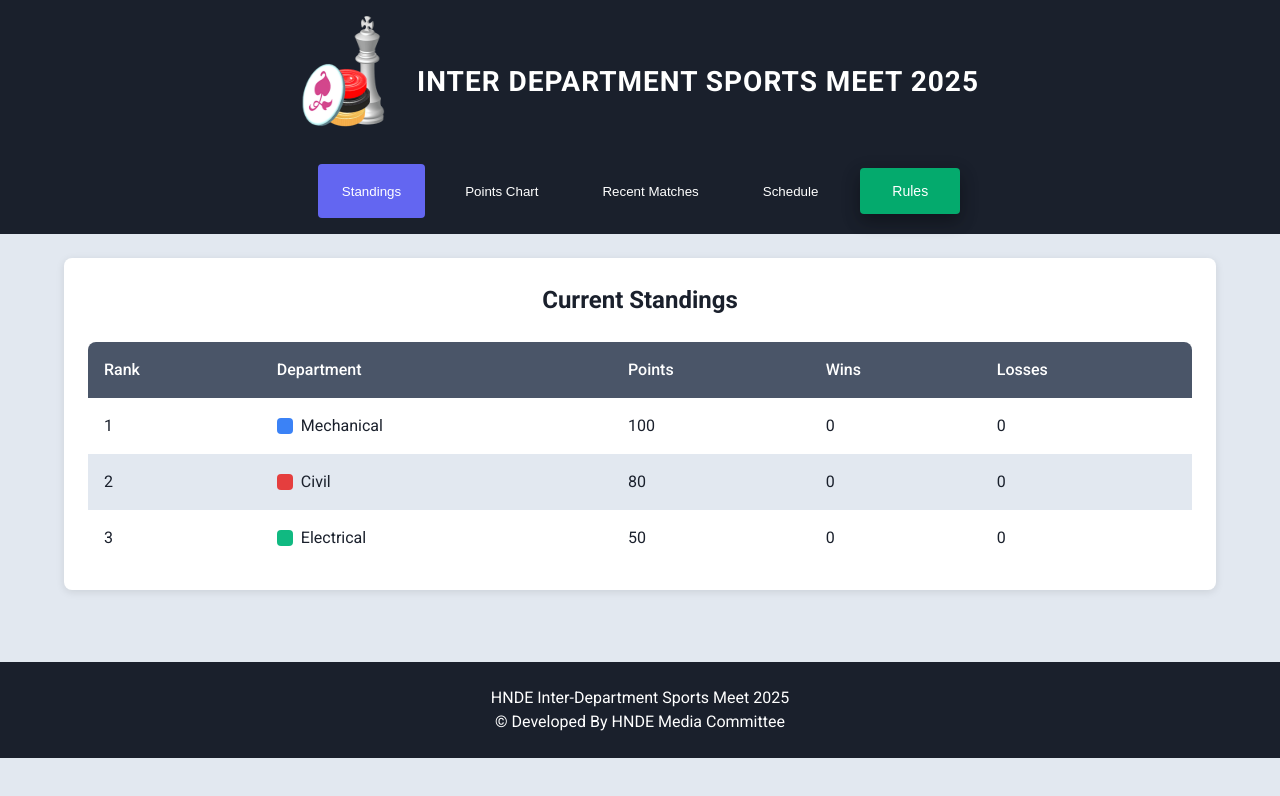
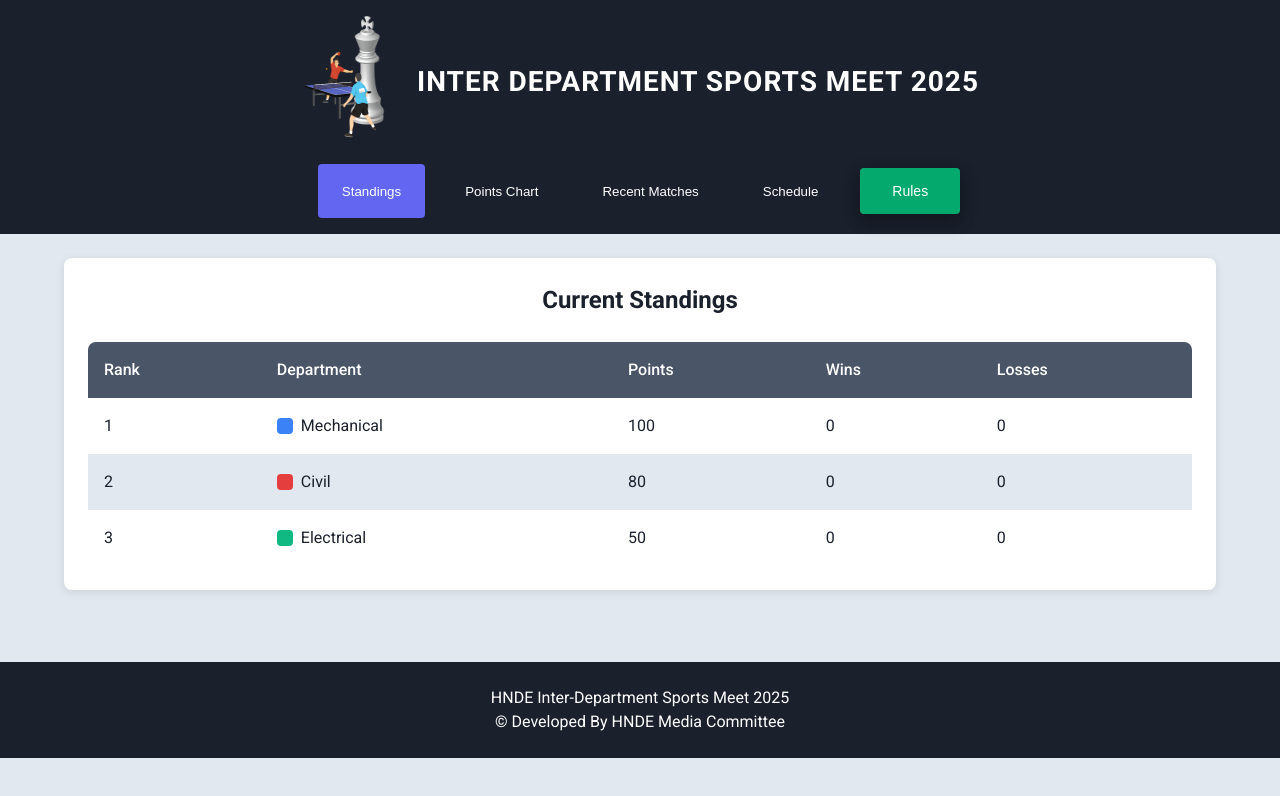
Before and after one commit to BPLIYANAGAMA/sportmeet, a plain HTML site: page index.html in a window 1280 px wide. Drawn offline with nearby package versions, Linux system fonts and the light colour scheme.

Commit message:
Update index.html

```diff
--- a/index.html
+++ b/index.html
@@ -33,7 +33,7 @@
     <div class="logo-container">
       <div class="logo">
         <div class="logo-image">
-          <img src="logo2.png" alt="Stickman" width="100" height="125">
+          <img src="logo3.png" alt="Stickman" width="100" height="125">
         </div>
         <h1>INTER DEPARTMENT SPORTS MEET 2025</h1>
       </div>
```
